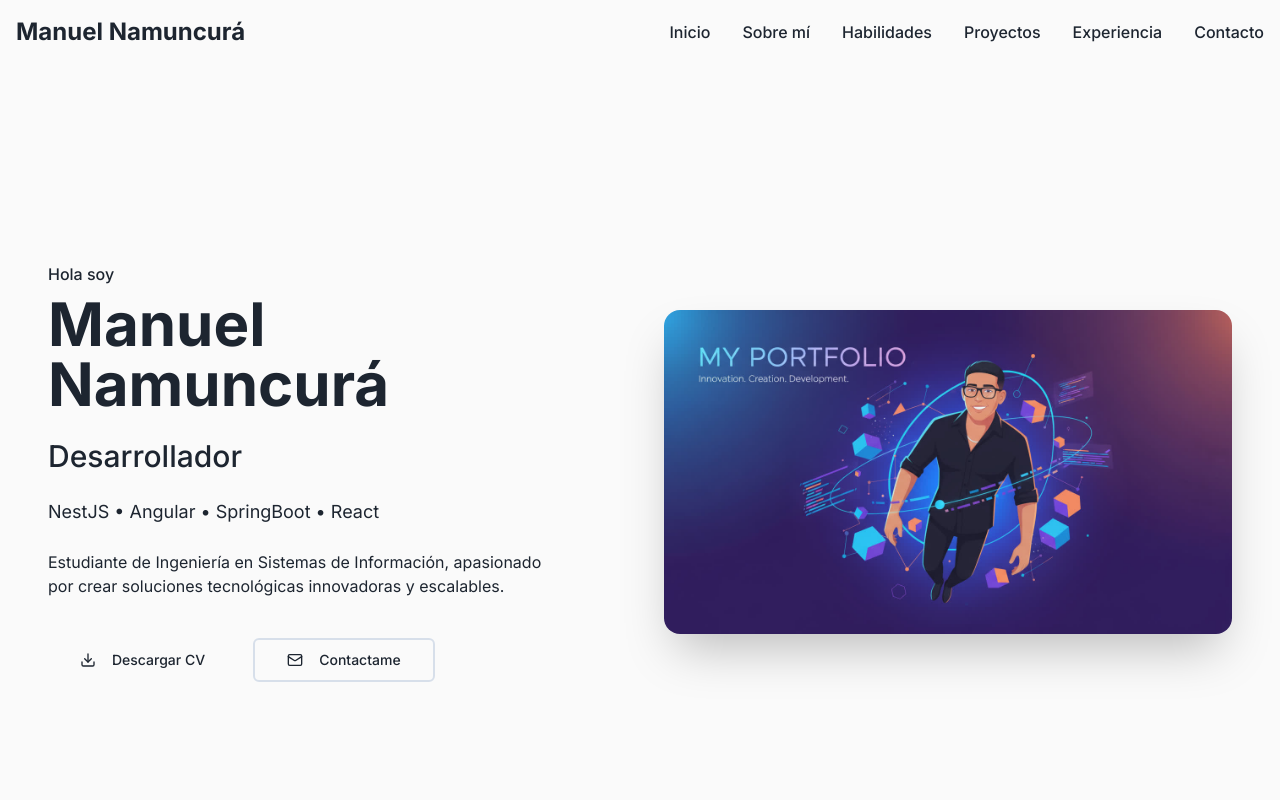
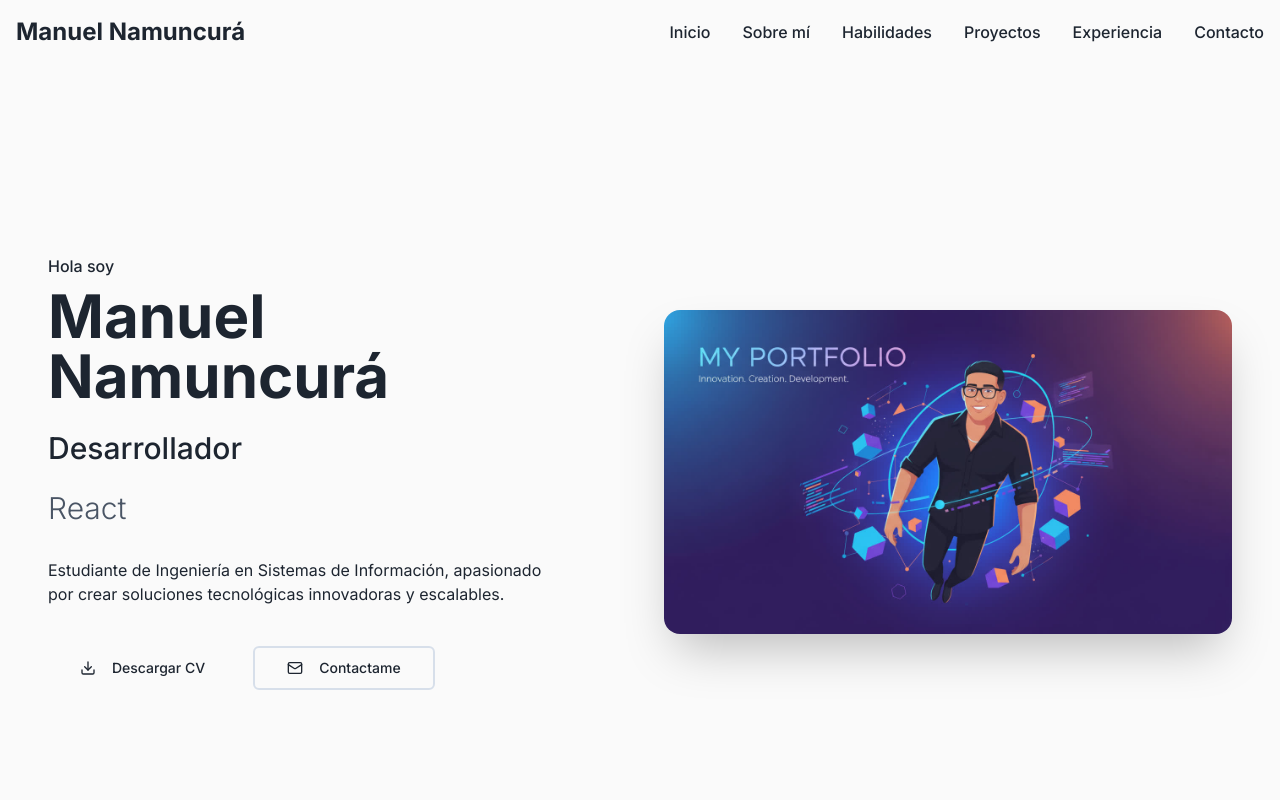
Before and after one commit to manuNamuncura/myport-1, a React (Vite) app: page / in a window 1280 px wide. Shown: the top 800 px of the page. Built offline with nearby package versions, Linux system fonts and the light colour scheme.

Commit message:
fix(login): sanitizar inputs y mejorar validación de email

```diff
--- a/src/components/Footer.tsx
+++ b/src/components/Footer.tsx
@@ -1,6 +1,19 @@
 import { Linkedin, Mail, Phone, Github } from "lucide-react";
 
 const Footer = () => {
+  const scrollToSection = (sectionId: string) => {
+    document.getElementById(sectionId)?.scrollIntoView({ behavior: 'smooth'})
+  }
+
+  const sections = [
+    "hero",
+    "about",
+    "skills",
+    "projects",
+    "experience",
+    "contact"
+  ];
+
   return (
     <footer className="bg-primary text-primary-foreground py-12 px-4">
       <div className="container mx-auto max-w-6xl">
@@ -13,27 +26,18 @@ const Footer = () => {
           </div>
 
           <div>
-            <h4 className="text-lg font-semibold mb-4">Navegación</h4>
-            <ul className="space-y-2">
-              {["Inicio", "Sobre mí", "Habilidades", "Proyectos", "Experiencia", "Contacto"].map(
-                (item) => (
-                  <li key={item}>
-                    <button
-                      onClick={() => {
-                        const id = item.toLowerCase().replace(" ", "");
-                        const element = document.getElementById(
-                          id === "inicio" ? "hero" : id === "sobremí" ? "about" : id
-                        );
-                        element?.scrollIntoView({ behavior: "smooth" });
-                      }}
-                      className="text-primary-foreground/10 hover:text-accent transition-colors"
-                    >
-                      {item}
-                    </button>
-                  </li>
-                )
-              )}
-            </ul>
+            <h4 className="font-semibold text-lg mb-4">Navegación</h4>
+            <div className="space-y-2">
+             {sections.map((section) => (
+              <button
+                key={section}
+                onClick={() => scrollToSection(section)}
+                className="block text-gray-400 hover:text-white transition"
+              >
+                {section.charAt(0).toUpperCase() + section.slice(1)}
+              </button>
+             ))}
+            </div>
           </div>
 
           <div>
--- a/src/components/Hero.tsx
+++ b/src/components/Hero.tsx
@@ -1,8 +1,37 @@
 import { Button } from "./ui/button";
 import { Download, Mail } from "lucide-react";
 import heroImage from "@/assets/manuport1.jpg"
+import { useEffect, useState } from "react";
+import { motion } from 'framer-motion'
 
 const Hero = () => {
+
+  const [currentText, setCurrentText] = useState("");
+  const [currentIndex, setCurrentIndex] = useState(0);
+
+  const texts = [
+    "NestJs",
+    "Angular",
+    "React",
+    "Spring Boot"
+  ]
+
+  useEffect(() => {
+    const text = texts[currentIndex]
+    let index = 0
+    const timer = setInterval(() => {
+      setCurrentText(text.slice(0, index))
+      index ++
+      if (index > text.length) {
+        setTimeout(() => {
+          setCurrentIndex((prev) => (prev + 1) % texts.length)
+        }, 2000)
+        clearInterval(timer)
+      }
+    }, 100)
+    return () => clearInterval(timer)
+  }, [currentIndex])
+
   const scrollToContact = () => {
     const element = document.getElementById("contact");
     if (element) {
@@ -27,9 +56,25 @@ const Hero = () => {
             <h2 className="text-2xl md:text-3xl text-foreground/80 font-medium">
               Desarrollador
             </h2>
-            <p className="text-lg text-muted-foreground">
-              NestJS • Angular • SpringBoot • React
-            </p>
+
+            <div className="h-16 mb-1">
+              <motion.p
+                className="text-2xl lg:text-3xl text-gray-600 font-light"
+                initial={{ opacity: 0 }}
+                animate={{ opacity: 1 }}
+                transition={{ delay: 0.5 }}
+              >
+                {currentText}
+                <motion.span
+                  animate={{ opacity: [1, 0] }}
+                  transition={{ duration: 0.8, repeat: Infinity}}
+                  className="text-blue-600"
+                >
+
+                </motion.span>
+              </motion.p>
+            </div>
+
             <p className="text-muted-foreground max-w-lg">
               Estudiante de Ingeniería en Sistemas de Información, apasionado por crear
               soluciones tecnológicas innovadoras y escalables.
```
